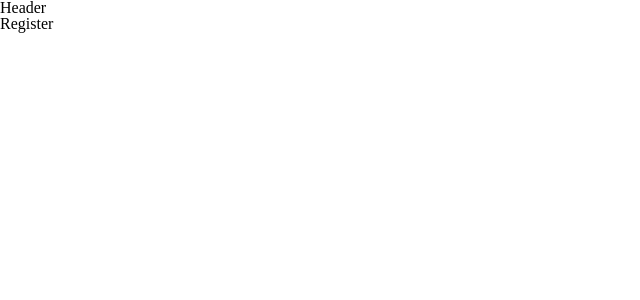
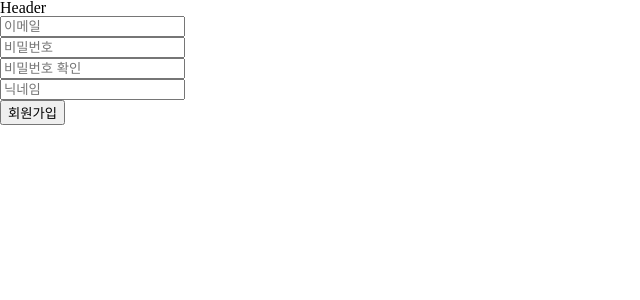
Before and after one commit to no-pla/book-bank, a Next.js app: page /register in a window 1280 px wide. Shown: the top 300 px of the page, without its empty margins (0-640 px from the left). Built offline with nearby package versions, Linux system fonts and the light colour scheme; no server answers.

Commit message:
✨ 이메일 + 비밀번호 회원가입 기능 #1 #4

```diff
--- a/package.json
+++ b/package.json
@@ -12,12 +12,14 @@
     "@types/node": "18.16.3",
     "@types/react": "18.2.1",
     "@types/react-dom": "18.2.2",
+    "axios": "^1.4.0",
     "eslint": "8.39.0",
     "eslint-config-next": "13.3.4",
     "firebase": "^9.21.0",
     "next": "13.3.4",
     "react": "18.2.0",
     "react-dom": "18.2.0",
+    "react-hook-form": "^7.43.9",
     "react-query": "^3.39.3",
     "recoil": "^0.7.7",
     "typescript": "5.0.4"
--- /dev/null
+++ b/src/components/Auth/SignUp.tsx
@@ -0,0 +1,134 @@
+import axios from "axios";
+import React from "react";
+import { useForm } from "react-hook-form";
+import { emailRegex, passwordRegex } from "@/share/utils";
+import { useRouter } from "next/router";
+import { createUserWithEmailAndPassword, updateProfile } from "firebase/auth";
+import { auth } from "@/share/firebase";
+
+interface IUserData {
+  email: string;
+  password: string;
+  username: string;
+}
+
+const SignUpForm = () => {
+  const router = useRouter();
+  const {
+    register,
+    handleSubmit,
+    watch,
+    formState: { errors },
+  } = useForm({
+    defaultValues: {
+      email: "",
+      password: "",
+      password_confirm: "",
+      username: "",
+    },
+  });
+
+  const onSubmit = async ({ email, password, username }: IUserData) => {
+    try {
+      await createUserWithEmailAndPassword(auth, email, password).then(
+        (userCredential) => {
+          // 입력값 DB에 저장
+          const user = userCredential.user;
+          updateProfile(user, {
+            displayName: username,
+          });
+        }
+      );
+    } catch ({ code }: any) {
+      if (code === "auth/email-already-in-use") {
+        alert("이미 가입된 계정입니다."); // 추후 모달로 수정
+        return;
+      } else {
+        alert("예기치 못한 오류로 회원가입에 실패했습니다."); // 추후 모달로 수정
+        return;
+      }
+    }
+  };
+
+  return (
+    <form onSubmit={handleSubmit((data) => onSubmit(data))}>
+      <input
+        {...register("email", {
+          pattern: {
+            value: emailRegex,
+            message: "올바른 형식의 이메일이 아닙니다.",
+          },
+          required: {
+            value: true,
+            message: "필수 입력 값입니다.",
+          },
+        })}
+        placeholder="이메일"
+      />
+      <p>
+        {(errors.email?.type === "required" && errors.email.message) ||
+          (errors.email?.type === "pattern" && errors.email.message)}
+      </p>
+      <input
+        {...register("password", {
+          pattern: {
+            value: passwordRegex,
+            message:
+              "비밀번호는 알파벳 대소문자, 숫자, 특수문자(!@#$%^*+=-)를 모두 포함하고, 길이는 8자 이상 25자 이하여야 합니다.",
+          },
+          required: {
+            value: true,
+            message: "필수 입력 값입니다.",
+          },
+        })}
+        placeholder="비밀번호"
+      />
+      <p>
+        {(errors.password?.type === "required" && errors.password.message) ||
+          (errors.password?.type === "pattern" && errors.password.message)}
+      </p>
+      <input
+        {...register("password_confirm", {
+          validate: (value) =>
+            value === watch("password") || "비밀번호가 일치하지 않습니다.",
+          required: {
+            value: true,
+            message: "필수 입력 값입니다.",
+          },
+        })}
+        placeholder="비밀번호 확인"
+      />
+      <p>
+        {(errors.password_confirm?.type === "required" &&
+          errors.password_confirm.message) ||
+          (errors.password_confirm?.type === "validate" &&
+            errors.password_confirm.message?.toString())}
+      </p>
+      <input
+        {...register("username", {
+          minLength: {
+            value: 2,
+            message: "닉네임은 2글자 이상 10글자 이하로 설정해 주세요.",
+          },
+          maxLength: {
+            value: 10,
+            message: "닉네임은 1글자 이상 10글자 이하로 설정해 주세요.",
+          },
+          required: {
+            value: true,
+            message: "필수 입력 값입니다.",
+          },
+        })}
+        placeholder="닉네임"
+      />
+      <p>
+        {(errors.username?.type === "required" && errors.username.message) ||
+          (errors.username?.type === "maxLength" && errors.username.message) ||
+          (errors.username?.type === "minLength" && errors.username.message)}
+      </p>
+      <button>회원가입</button>
+    </form>
+  );
+};
+
+export default SignUpForm;
--- a/src/pages/register.tsx
+++ b/src/pages/register.tsx
@@ -1,7 +1,8 @@
+import SignUpForm from "@/components/Auth/SignUp";
 import React from "react";
 
 const Register = () => {
-  return <div>Register</div>;
+  return <SignUpForm />;
 };
 
 export default Register;
```
Also changed, not shown: 1 other file (tests, documents, lock files or other folders).
